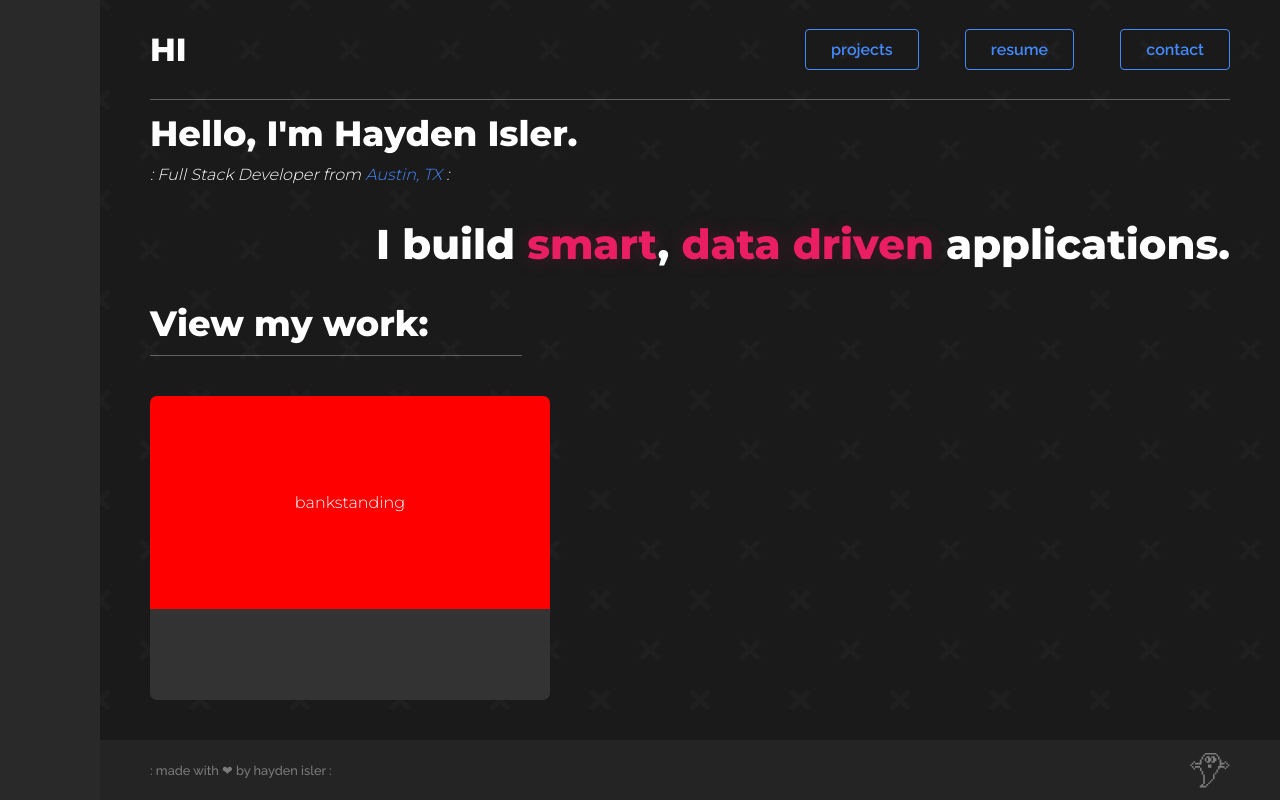
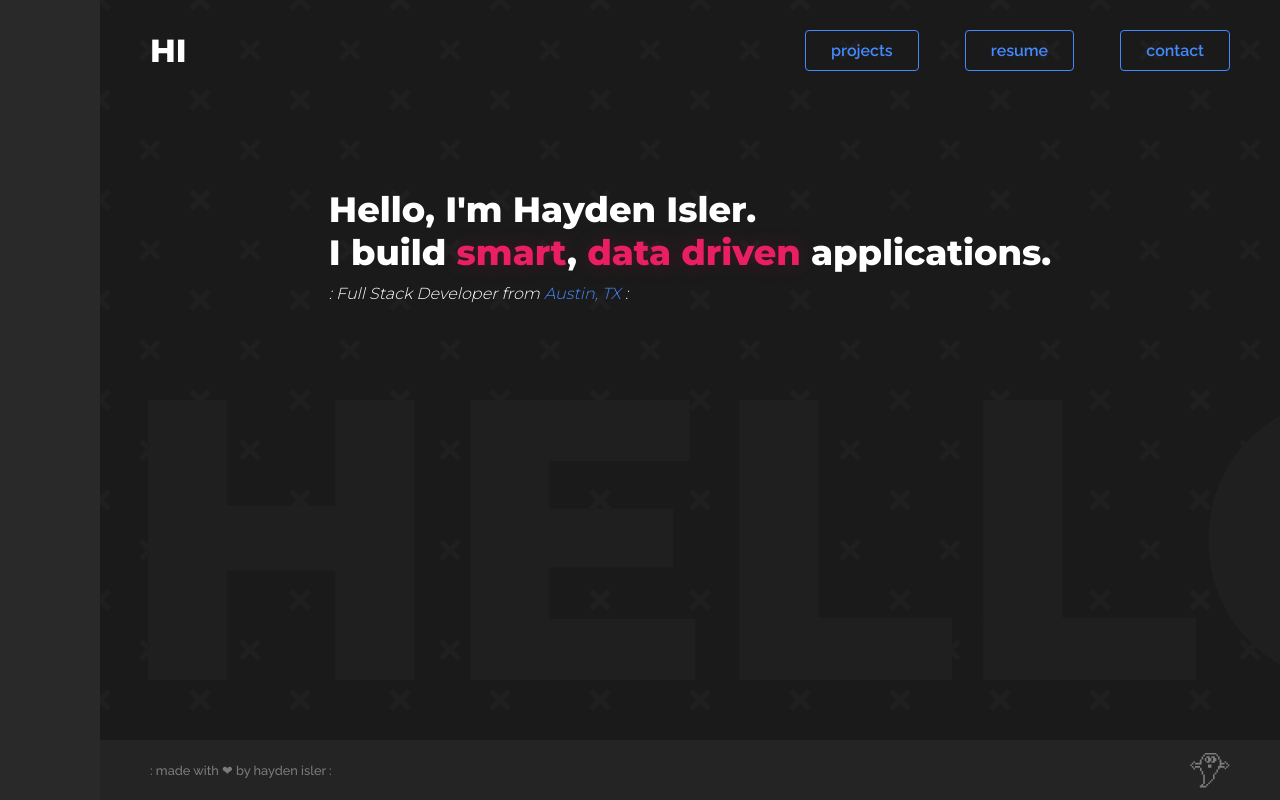
Before and after one commit to haydenisler/portfolio, a Vue app: page / in a window 1280 px wide. Built offline with nearby package versions, Linux system fonts and the light colour scheme.

Commit message:
saving repo state

```diff
--- a/src/App.vue
+++ b/src/App.vue
@@ -64,7 +64,7 @@ body {
   height: 100%;
   width: 100%;
   position: absolute;
-  z-index: -1;
+  z-index: -2;
 }
 
 #main {
@@ -86,8 +86,6 @@ body {
   justify-content: space-between;
   align-items: center;
   margin: 0 $main-content-padding;
-  border-bottom: solid 1px;
-  border-color: rgba(255, 255, 255, 0.3);
 
   #logo {
     font-weight: 800;
--- a/src/views/Home.vue
+++ b/src/views/Home.vue
@@ -3,19 +3,12 @@
     <div id="headlines">
       <div>
         <div class="headline"><span>Hello, I'm Hayden Isler.</span></div>
+        <div class="headline"><span>I build <strong>smart</strong>, <strong>data driven</strong> applications.</span></div>
         <div class="sub-headline"><span>: Full Stack Developer from <em>Austin, TX</em> :</span></div>
       </div>
     </div>
-    <div id="feature">
-      <span>I build <strong>smart</strong>, <strong>data driven</strong> applications.</span>
-    </div>
-    <div id="work-headline">
-      <span>View my work:</span>
-    </div>
     <div id="action"></div>
-    <div id="work">
-      <SmallCard card-name="bankstanding"/>
-    </div>
+    <div id="work"></div>
   </div>
 </template>
 
@@ -33,24 +26,33 @@ export default {
 $main-content-padding: 50px;
 
 #home {
-  display: grid;
-  grid-template-columns: repeat(5, 1fr);
-  grid-template-rows: 15% 15% 10% auto;
+  display: flex;
+  flex-direction: column;
+  justify-content: space-around;
+  align-items: center;
   height: 100%;
   width: 100%;
 }
 
+#home::after {
+  content: "HELLO.";
+  position: fixed;
+  height: 100%;
+  width: 100%;
+  display: flex;
+  flex-direction: column-reverse;
+  margin-bottom: 80px;
+  margin-left: 140px;
+  font-weight: 800;
+  font-size: 400px;
+  color: #1f1f1f;
+  z-index: -1;
+}
+
 #headlines {
-  grid-area: 1 / 1 / 2 / 6;
-  padding-left: $main-content-padding;
-  display: flex;
-  flex-direction: column;
-  justify-content: space-around;
-
   .headline {
     font-size: 2.2em;
     font-weight: 800;
-    width: 100%;
   }
 
   .sub-headline {
@@ -60,38 +62,12 @@ $main-content-padding: 50px;
   }
 }
 
-#feature {
-  grid-area: 2 / 1 / 3 / 6;
+#work-headline {
+  font-size: 2.2em;
   font-weight: 800;
-  font-size: 2.6em;
-  display: flex;
-  flex-direction: row-reverse;
-  align-items: center;
-  padding: 30px $main-content-padding;
 }
 
-#work-headline {
-  grid-area: 3 / 1 / 4 / 3;
-  display: flex;
-  flex-direction: column;
-  justify-content: space-around;
-  margin: 0 $main-content-padding;
-  font-size: 2.2em;
-  font-weight: 800;
-  border-bottom: solid 1px;
-  border-color: rgba(255, 255, 255, 0.3);
-}
+#action {}
 
-#action {
-  grid-area: 3 / 3 / 4 / 6;
-  padding: 40px 0px 30px 0px;
-  margin: 0 $main-content-padding;
-}
-
-#work {
-  grid-area: 4 / 1 / 5 / 6;
-  margin: 40px $main-content-padding;
-  display: flex;
-  flex-direction: row;
-}
+#work {}
 </style>
```
